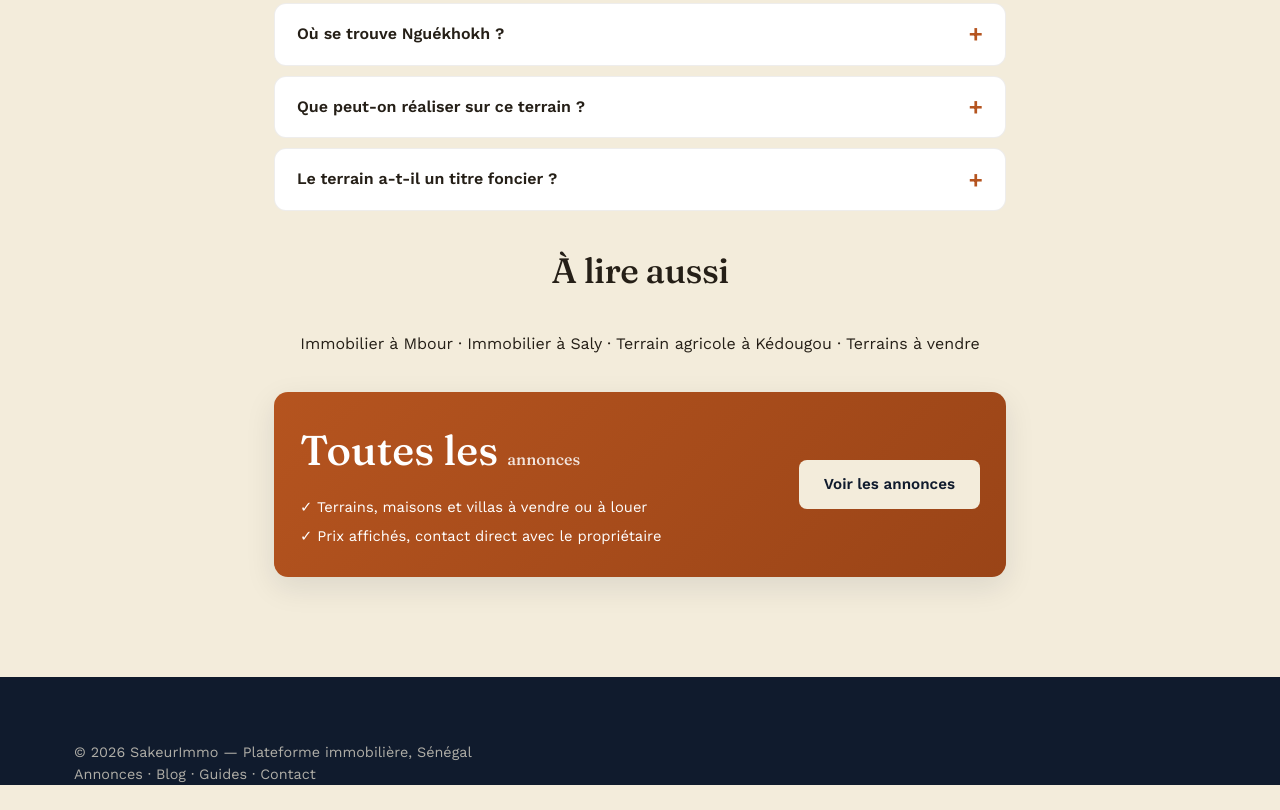
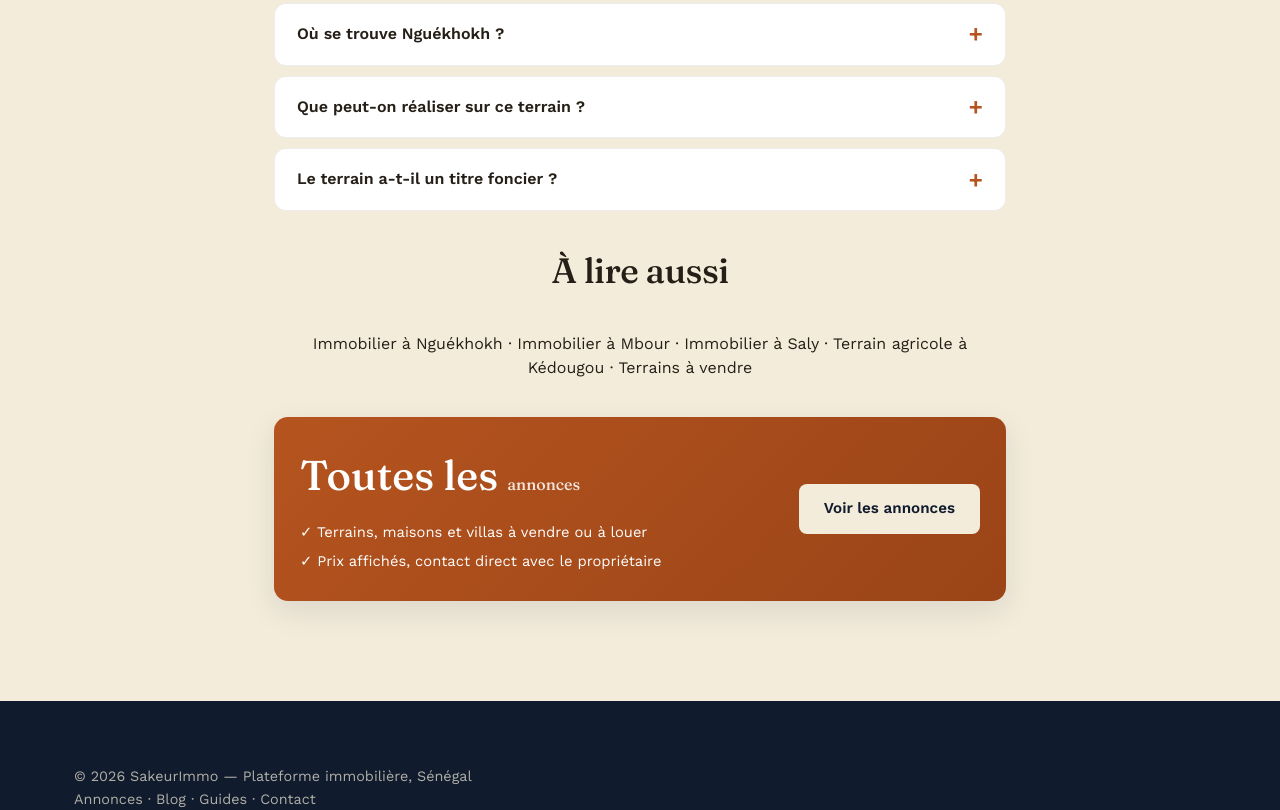
Before and after one commit to salamavisa3-wq/immoconnect, a website: page frontend/blog/terrain-a-vendre-nguekhokh.html in a window 1280 px wide. Shown: the part 2229-3039 px from the top of the page. Before the commit the page ends 3014 px from the top, so only its background shows below. Drawn offline with nearby package versions, Linux system fonts and the light colour scheme.

Commit message:
seo(blog): lien article → page ville Nguékhokh

```diff
--- a/frontend/blog/terrain-a-vendre-nguekhokh.html
+++ b/frontend/blog/terrain-a-vendre-nguekhokh.html
@@ -180,6 +180,7 @@
       <h2>À lire aussi</h2>
     </div>
     <p style="text-align:center;">
+      <a href="/villes/immobilier-a-nguekhokh.html">Immobilier à Nguékhokh</a> ·
       <a href="/villes/immobilier-a-mbour.html">Immobilier à Mbour</a> ·
       <a href="/villes/immobilier-a-saly.html">Immobilier à Saly</a> ·
       <a href="/blog/terrain-agricole-a-vendre-kedougou.html">Terrain agricole à Kédougou</a> ·
```
